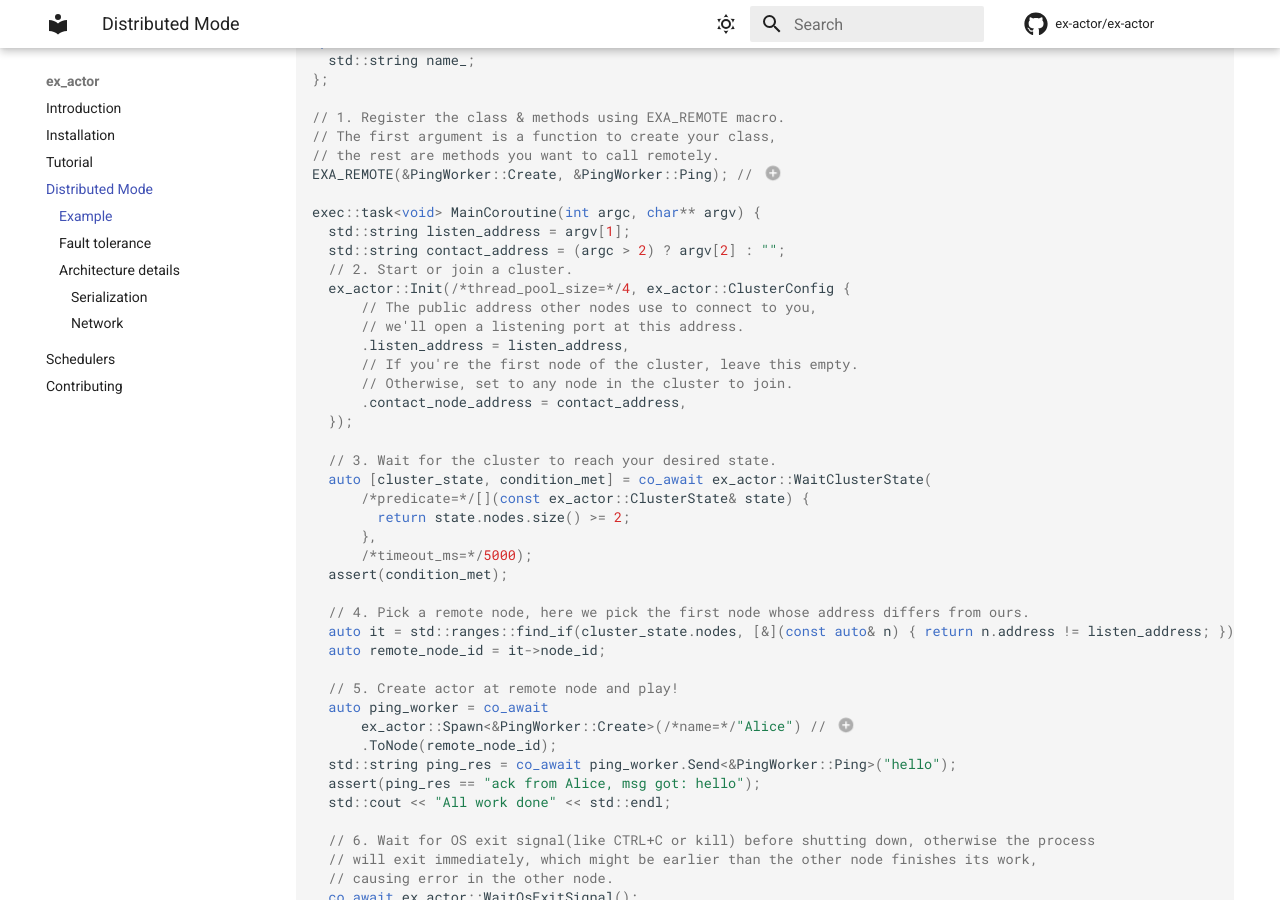
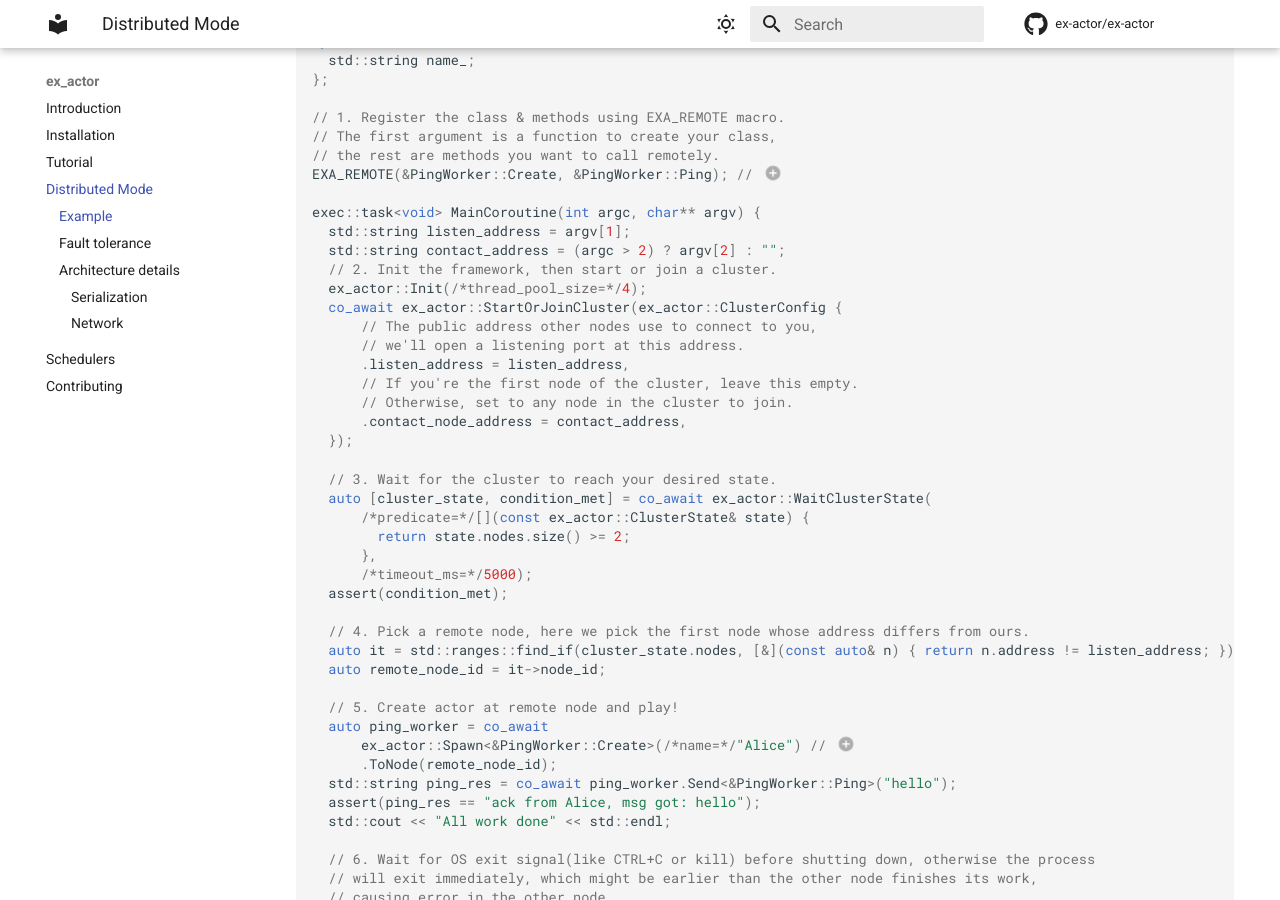
Before and after one commit to ex-actor/ex-actor, an MkDocs documentation site: the page built from docs/contents/distributed_mode.md, in a window 1280 px wide and 900 px high, scrolled down 634 px. Built offline with MkDocs 1.6.1 and Material for MkDocs 9.7.7, drawn with Linux system fonts in a browser that asks for light colours; comment, search, counter and statistics services are not loaded.

Commit message:
[API] Move ClusterConfig to a separate interface (#193)
before: `Init(..., ClusterConfig{...})`
after: `Init(...);  StartOrJoinCluster({...})`

```diff
--- a/docs/contents/distributed_mode.md
+++ b/docs/contents/distributed_mode.md
@@ -35,8 +35,9 @@ EXA_REMOTE(&PingWorker::Create, &PingWorker::Ping); // (1)
 exec::task<void> MainCoroutine(int argc, char** argv) {
   std::string listen_address = argv[1];
   std::string contact_address = (argc > 2) ? argv[2] : "";
-  // 2. Start or join a cluster.
-  ex_actor::Init(/*thread_pool_size=*/4, ex_actor::ClusterConfig {
+  // 2. Init the framework, then start or join a cluster.
+  ex_actor::Init(/*thread_pool_size=*/4);
+  co_await ex_actor::StartOrJoinCluster(ex_actor::ClusterConfig {
       // The public address other nodes use to connect to you,
       // we'll open a listening port at this address.
       .listen_address = listen_address,
```
Also changed, not shown: 8 other files.
